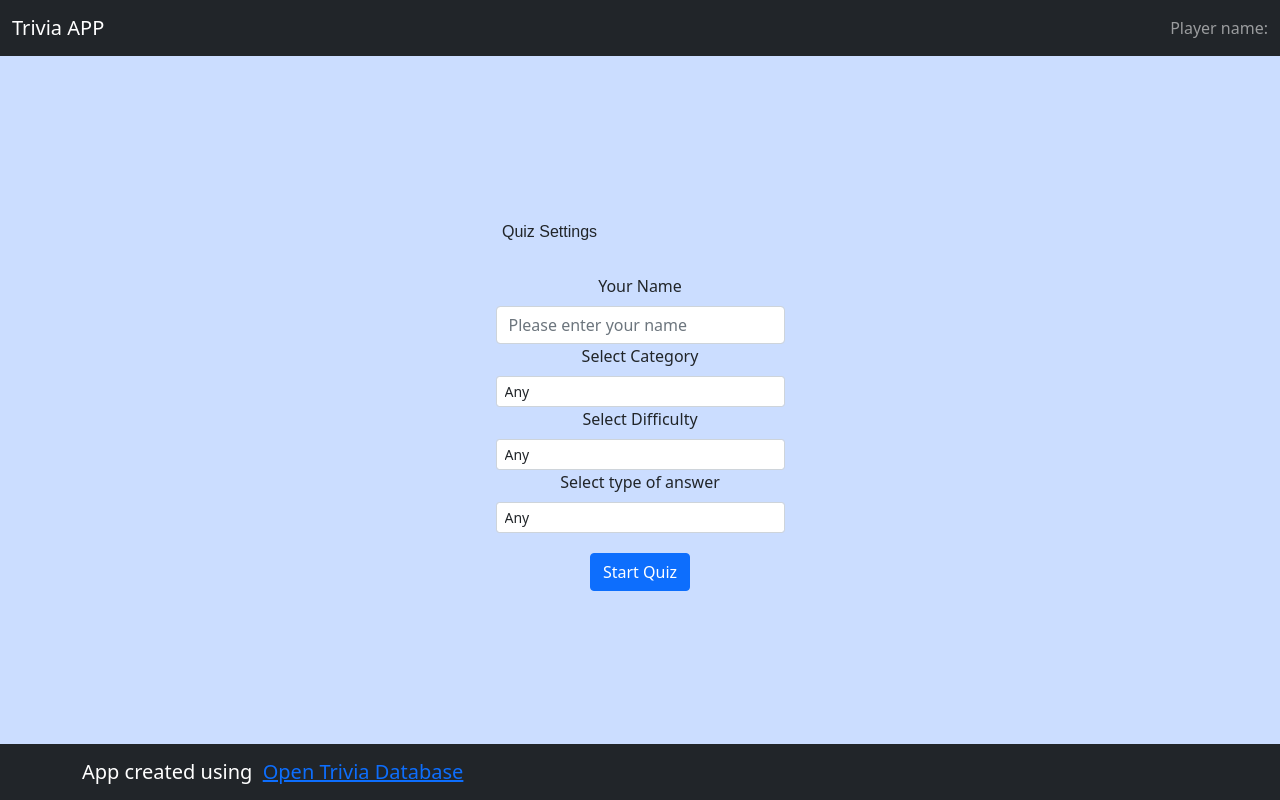
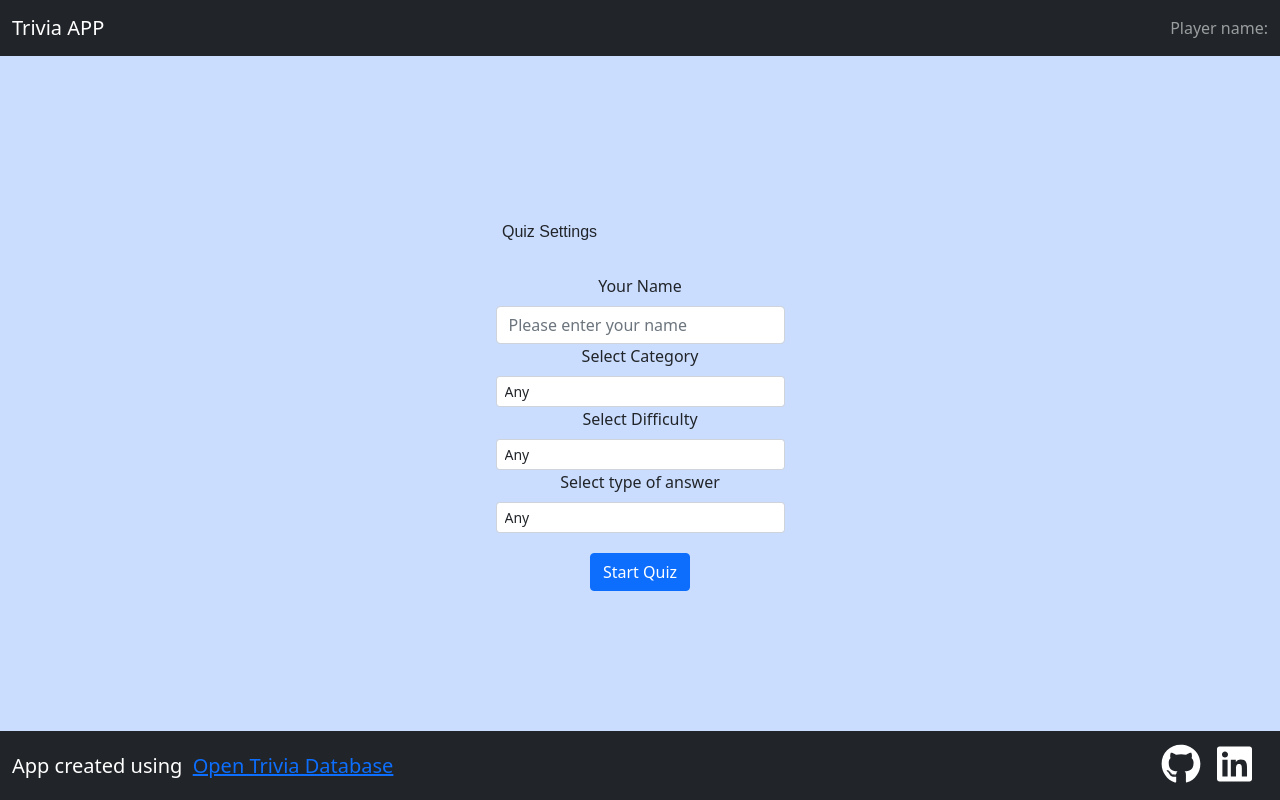
Before and after one commit to AvramIonel/trivia-otd, a React (Create React App) app: page / in a window 1280 px wide. Built offline with nearby package versions, Linux system fonts and the light colour scheme.

Commit message:
instaled fontAwsome and finished the footer

```diff
--- a/package.json
+++ b/package.json
@@ -3,6 +3,11 @@
   "version": "0.1.0",
   "private": true,
   "dependencies": {
+    "@fortawesome/fontawesome-svg-core": "^1.3.0",
+    "@fortawesome/free-brands-svg-icons": "^6.0.0",
+    "@fortawesome/free-regular-svg-icons": "^6.0.0",
+    "@fortawesome/free-solid-svg-icons": "^6.0.0",
+    "@fortawesome/react-fontawesome": "^0.1.17",
     "@testing-library/jest-dom": "^5.16.0",
     "@testing-library/react": "^11.2.7",
     "@testing-library/user-event": "^12.8.3",
--- a/src/components/footer/Footer.jsx
+++ b/src/components/footer/Footer.jsx
@@ -1,20 +1,31 @@
-import React from 'react'
-import { Navbar, Container } from "react-bootstrap";
+import React from "react";
+import { Navbar, Container, Nav } from "react-bootstrap";
+
+import { FontAwesomeIcon } from "@fortawesome/react-fontawesome";
+import { faGithub, faLinkedin } from "@fortawesome/free-brands-svg-icons";
 
 const Footer = () => {
   return (
     <Navbar expand="lg" variant="dark" bg="dark" fixed="bottom">
-      <Container>
+      <Container fluid>
         <Navbar.Brand>
-          App created using {" "}
-          &nbsp;<a href="https://opentdb.com/" className="header-small-info">
+          App created using &nbsp;
+          <a href="https://opentdb.com/" className="header-small-info">
             {""}
-             Open Trivia Database
+            Open Trivia Database
           </a>
         </Navbar.Brand>
+        <Nav className="mr-auto">
+          <Navbar.Brand href="https://github.com/AvramIonel/trivia-otd.git">
+            <FontAwesomeIcon icon={faGithub} size="2x" />
+          </Navbar.Brand>
+          <Navbar.Brand href="https://www.linkedin.com/in/ionel-florin-avram-94a2715b">
+            <FontAwesomeIcon icon={faLinkedin} size="2x" />
+          </Navbar.Brand>
+        </Nav>
       </Container>
     </Navbar>
-  )
-}
+  );
+};
 
-export default Footer
+export default Footer;
```
Also changed, not shown: public/linkedin-brands.svg (added), 1 other file (tests, documents, lock files or other folders).
